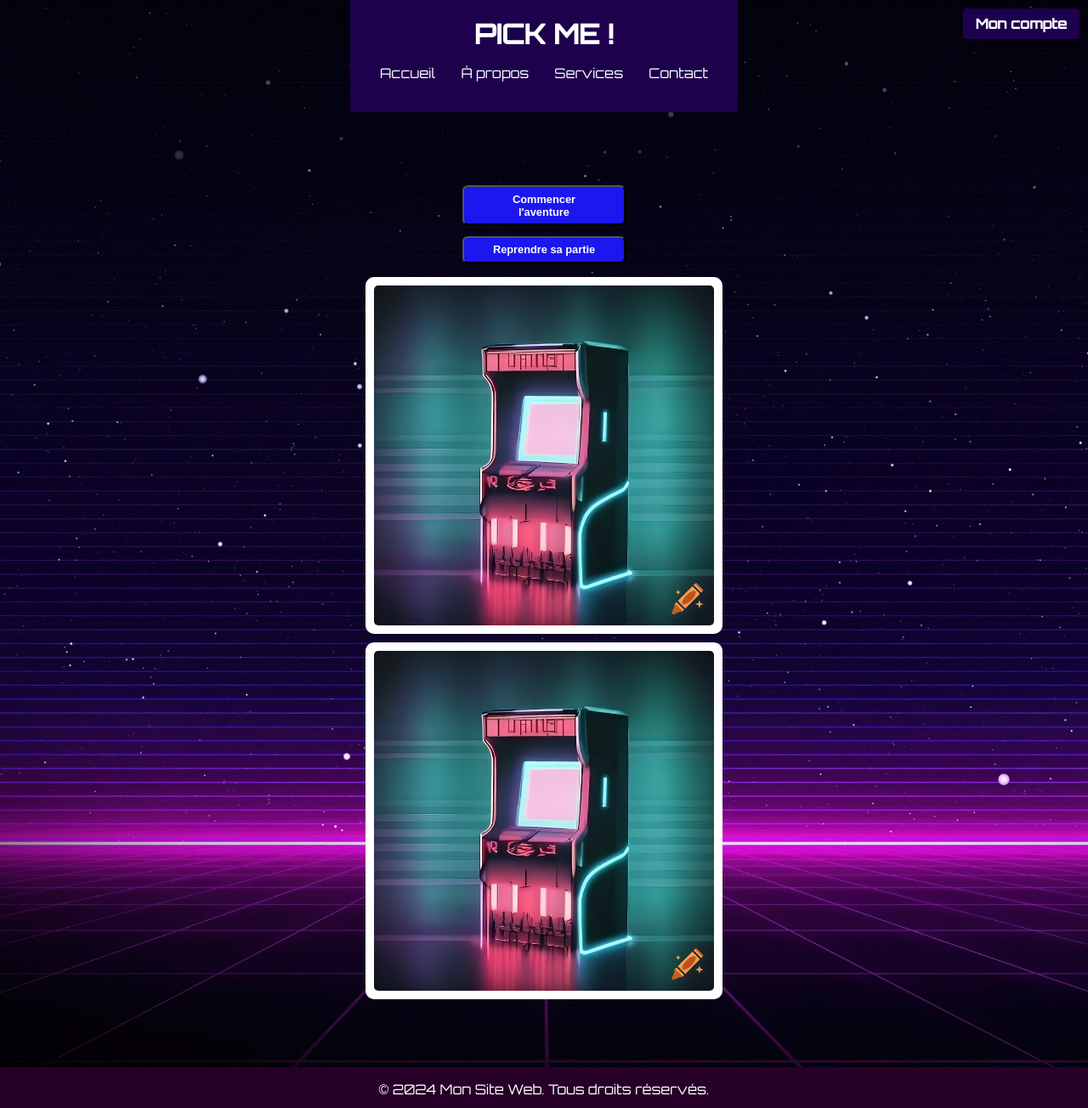
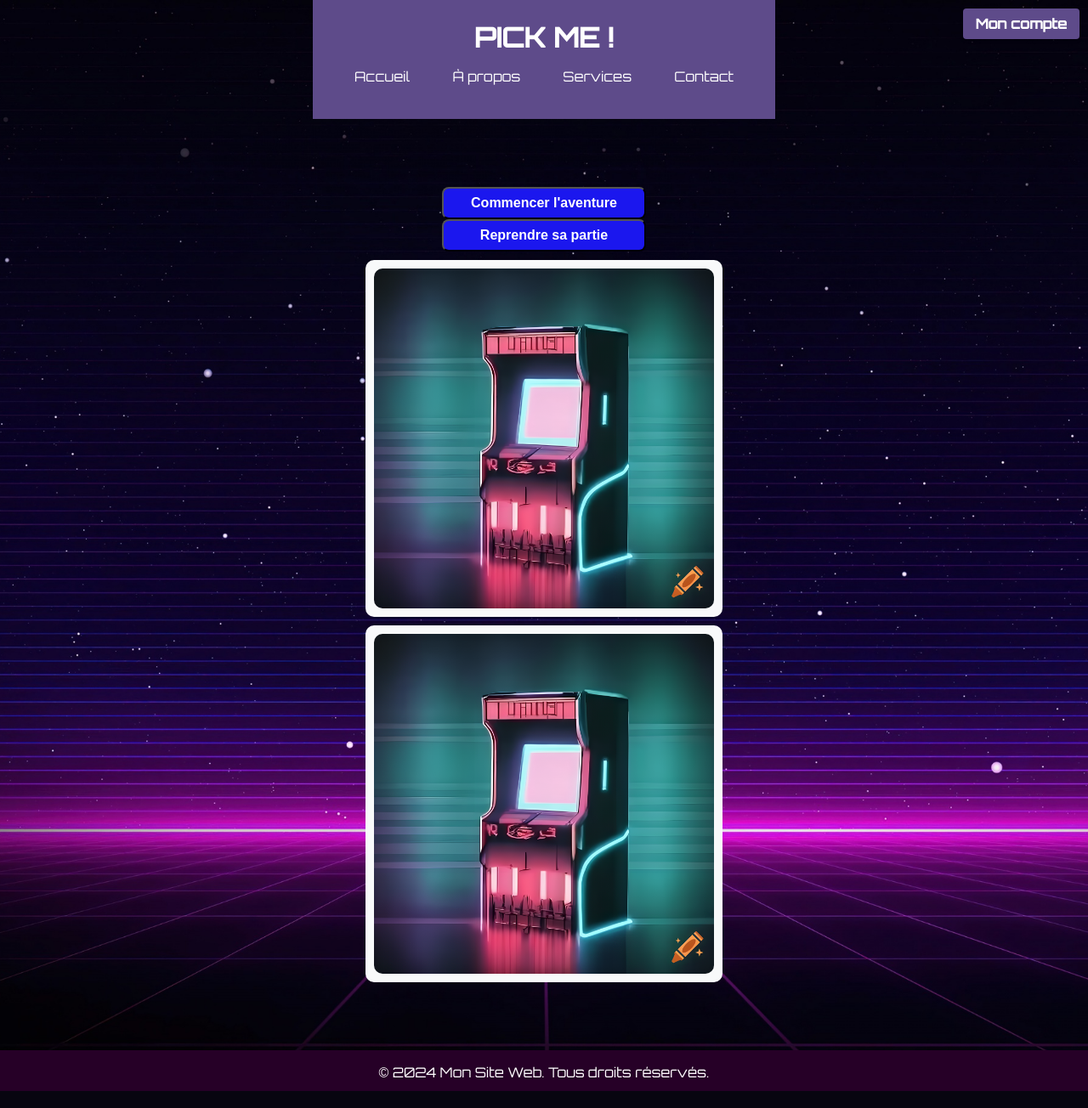
Before and after one commit to heurkenn/PickMe, a PHP site: page / in a window 1280 px wide. Shown: the whole page at 85% size. Run offline with PHP 8.4, Linux system fonts and the light colour scheme.

Commit message:
Sauvegarde

```diff
--- a/stylesheet.css
+++ b/stylesheet.css
@@ -3,7 +3,7 @@ html,body {
     margin: 0;
     padding: 0;
     font-family: Orbitron, sans-serif;
-    color: white;
+    color: #333;
     background-image: url("img/bkg.png");
     background-size: cover;
     background-position: center;
@@ -15,15 +15,15 @@ html,body {
 }
 
 .main {
-    padding: 50px 0;
+    padding: 2rem 0;
     text-align: center;
     min-height: 592px;
 }
 
 header {
-    background-color: #1e014d;
+    background-color: #5e4b8a;
     color: #fff;
-    padding: 20px;
+    padding: 1.5rem;
     text-align: center;
     position: relative;
 }
@@ -48,7 +48,7 @@ nav ul {
 }
 
 nav ul li {
-    margin: 0 15px;
+    margin: 0 25px;
 }
 
 nav ul li a {
@@ -91,7 +91,7 @@ nav ul li a:focus::after {
 /* Style pour le bouton "Mon compte" */
 .account-button {
     padding: 8px 15px; /* Taille du bouton */
-    background-color: #1e014d; /* Couleur de fond */
+    background-color: #5e4b8a; /* Couleur de fond */
     color: #ffffff; /* Couleur du texte */
     text-decoration: none; /* Pas de soulignement de texte */
     font-weight: bold; /* Gras pour le texte */
@@ -120,7 +120,7 @@ nav ul li a:focus::after {
 footer {
     background-color: #260027;
     color: #fff;
-    padding: 20px;
+    padding: 1.5rem;
     text-align: center;
     width: 15;
     bottom: 0;
@@ -145,7 +145,7 @@ footer {
 
 
 .forms div {
-    background-color: #333333;
+    background-color: #f0f0f7;
     border: 2px solid #00ff00;
     color: #ffffff;
     transition: transform 0.3s ease, background-color 0.3s ease;
@@ -165,9 +165,9 @@ footer {
     padding: 0.75em;
     border: 2px solid #555555;
     border-radius: 0.5em;
-    background-color: #222222;
+    background-color: #333333;
     color: #ffffff;
-    font-size: 0.8em;
+    font-size: 1rem;
 }
 
 
@@ -177,7 +177,7 @@ footer {
     cursor: pointer;
     display: inline-block;
     margin: 0 0.5em;
-    background-color: #333333;
+    background-color: #f0f0f7;
     color: #ffffff;
     border-radius: 0.5em;
     transition: background-color 0.3s ease, transform 0.3s ease;
@@ -191,14 +191,14 @@ footer {
 }
 
 .buttons button {
-    margin: 0.5em 20em;
+    margin: 0em 15em; display: block;
     width: 15em;
     background-color: #1b17ee;
     color: #ffffff;
     font-weight: bold;
     display: inline-block;
     height: auto;
-    font-size: 0.8em;
+    font-size: 1rem;
     transition: background-color 0.3s, transform 0.3s;
     cursor: pointer;
     border-radius: 0.5em;
@@ -219,12 +219,12 @@ footer {
 
 
 .image-container {
-    background-color: #ffffff;
+    background-color: #f8f9fa;
     border-radius: 10px;
     padding: 10px;
     margin-top: 10px;
     display: inline-block;
-    height: 200px;
+    height: auto;
     vertical-align: top;
     height: 25em;
     width: 25em;
@@ -236,7 +236,7 @@ footer {
 .image-container img {
     max-width: 100%;
     height: 100%;
-    border-radius: 5px;
+    border-radius: 10px;
 }
 
 .images .hidden {
```
